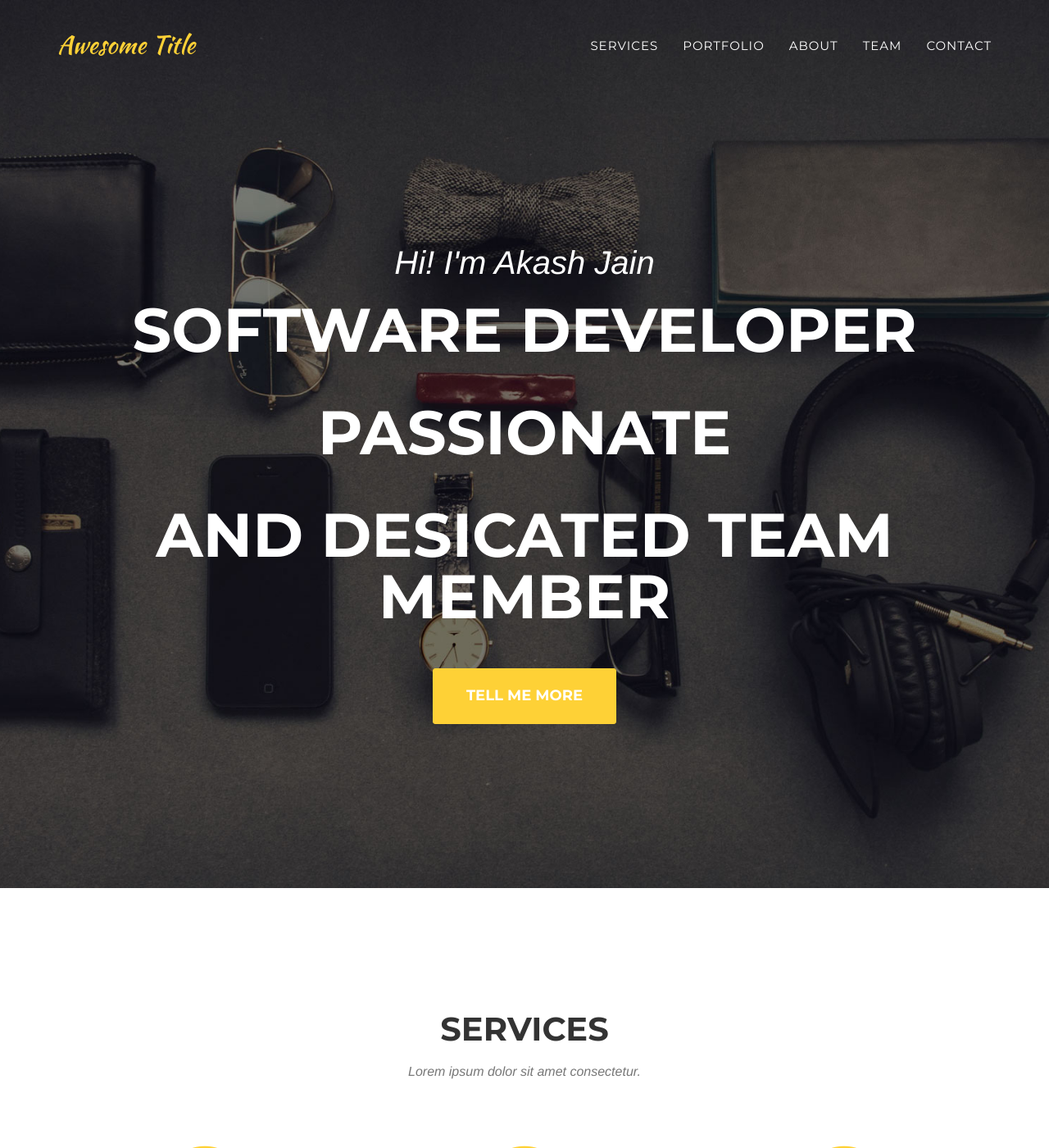
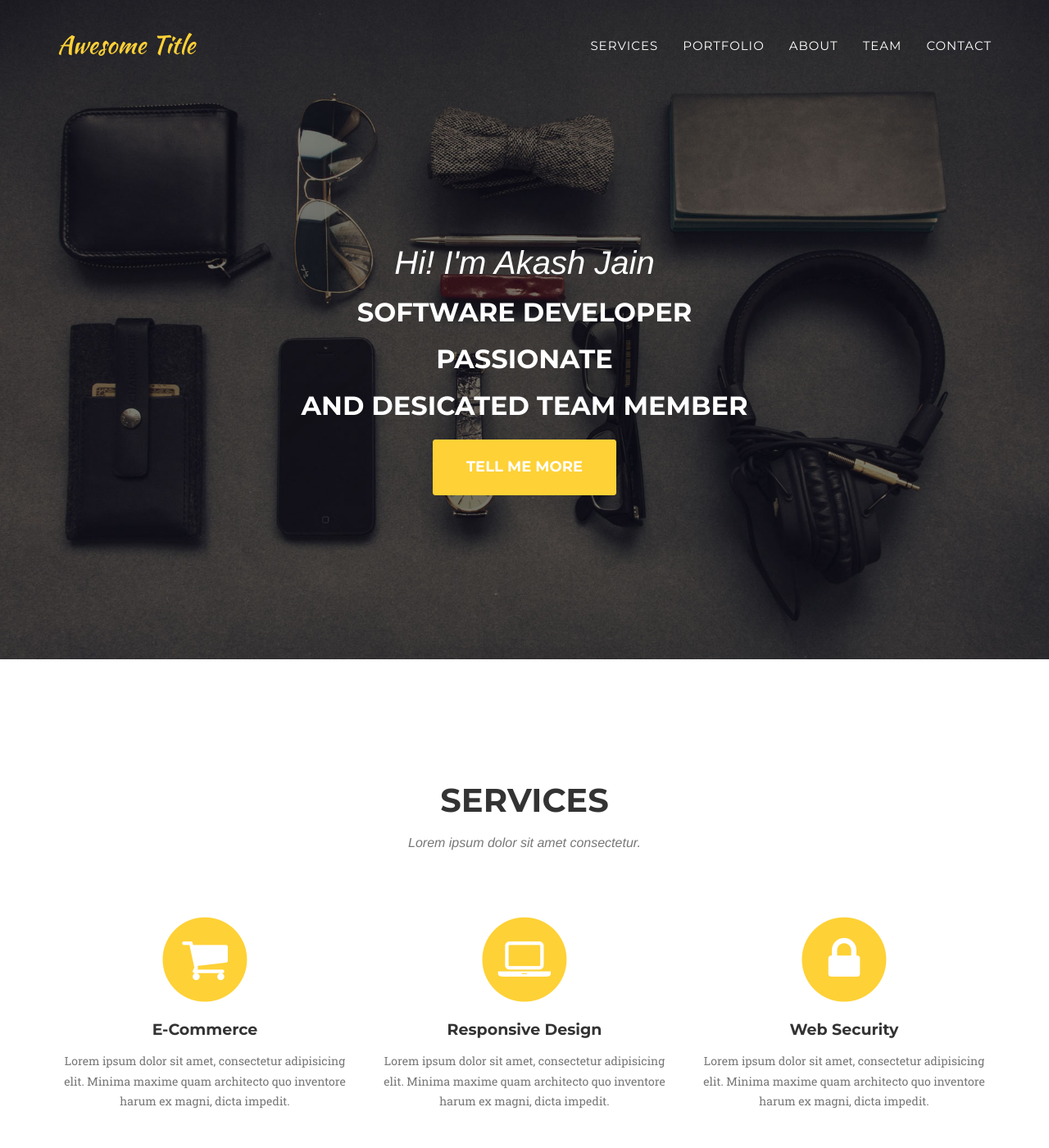
Before and after one commit to akash0212/akash0212.github.io, a Jekyll site: the page built from index.html, in a window 1280 px wide and 1400 px high. Shown: the whole window at 82% size. Built offline with Jekyll 4.4.1, drawn with Linux system fonts in a browser that asks for light colours; some web fonts are replaced; some of the changed text lies outside the part shown.

Commit message:
css change introheadingv2

```diff
--- a/_includes/header.html
+++ b/_includes/header.html
@@ -45,9 +45,9 @@
         <div class="container">
             <div class="intro-text">
                 <div class="intro-lead-in">Hi! I'm Akash Jain</div>
-                <div class="intro-heading">Software Developer</div>
-                <div class="intro-heading">Passionate</div>
-                <div class="intro-heading">And Desicated Team Member</div>
+                <div class="intro-heading-v2">Software Developer</div>
+                <div class="intro-heading-v2">Passionate</div>
+                <div class="intro-heading-v2">And Desicated Team Member</div>
                 <a href="#services" class="page-scroll btn btn-xl">Tell Me More</a>
             </div>
         </div>
--- a/_layouts/default.html
+++ b/_layouts/default.html
@@ -8,6 +8,7 @@
 
     {% include header.html %}
     {% include services.html %}
+    {% include portfolio_grid.html %}
     {% include about.html %}
     {% include team.html %}
     {% include clients.html %}
```
Also changed, not shown: _includes/css/agency.css (+9 -0 lines), _includes/portfolio_grid.html (renamed from _includes/portfolio_grid11.html).
